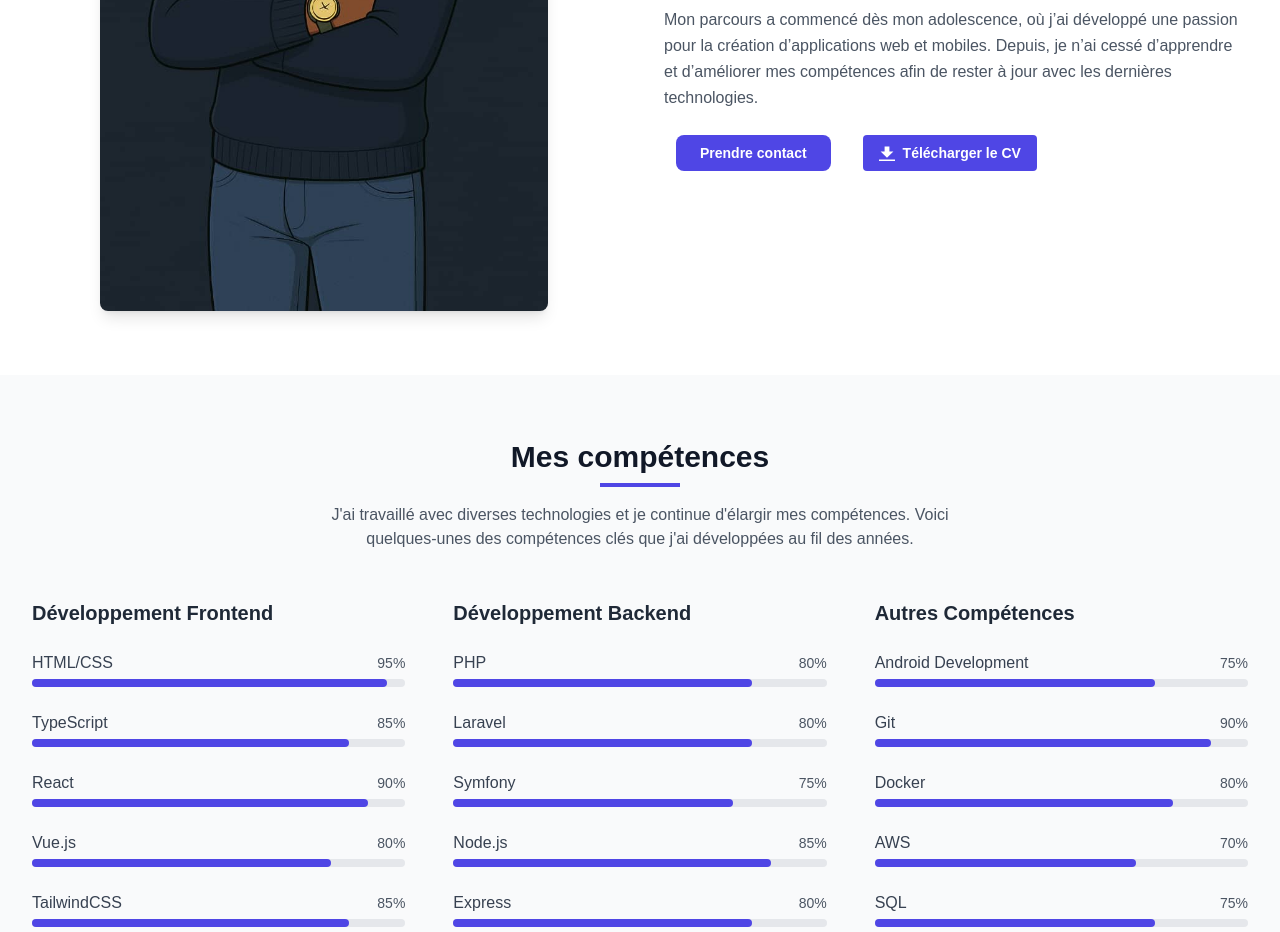
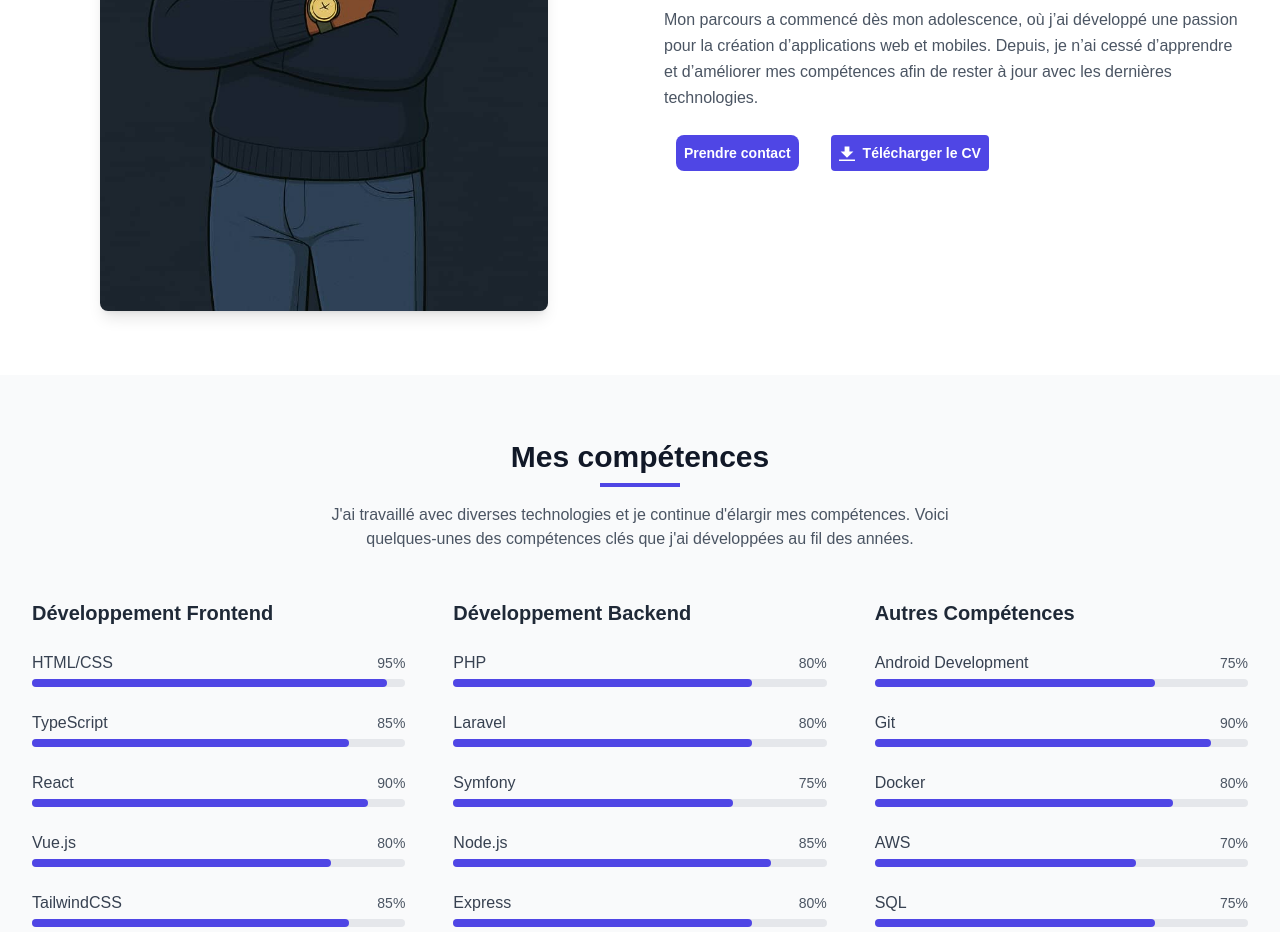
Before and after one commit to andydefer/portfolio, a React (Vite) app: page / in a window 1280 px wide. Shown: the part 1060-1992 px from the top of the page. Built offline with nearby package versions, Linux system fonts and the light colour scheme.

Commit message:
mise en place du boutton de telechargement de CV

```diff
--- a/src/components/About.tsx
+++ b/src/components/About.tsx
@@ -115,7 +115,7 @@ const About = () => {
             <div className="flex gap-2 text-sm">
               <motion.a
                 href="#contact"
-                className="inline-block px-6 py-2 bg-indigo-600 mx-3 text-white rounded-lg hover:bg-indigo-700 transition-colors duration-300 font-bold"
+                className="inline-block p-2 bg-indigo-600 mx-3 text-white rounded-lg hover:bg-indigo-700 transition-colors duration-300 font-bold"
                 initial={{ opacity: 0, y: 20 }}
                 animate={
                   isContentInView ? { opacity: 1, y: 0 } : { opacity: 0, y: 20 }
@@ -134,7 +134,7 @@ const About = () => {
               <motion.a
                 href="/assets/cv_andy_kani.png"
                 download
-                className="bg-indigo-600 mx-3 hover:bg-indigo-800 text-white font-bold py-2 px-4 rounded inline-flex items-center"
+                className="bg-indigo-600 mx-3 hover:bg-indigo-800 text-white font-bold p-2 rounded inline-flex items-center"
               >
                 <svg
                   className="fill-current w-4 h-4 mr-2"
```
